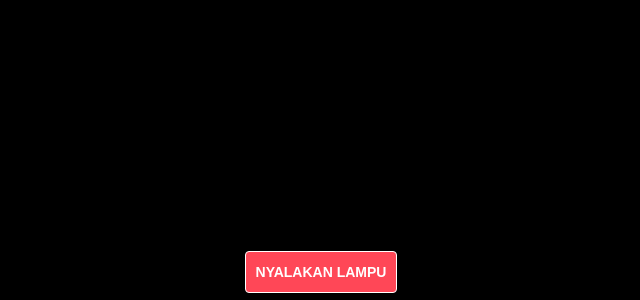
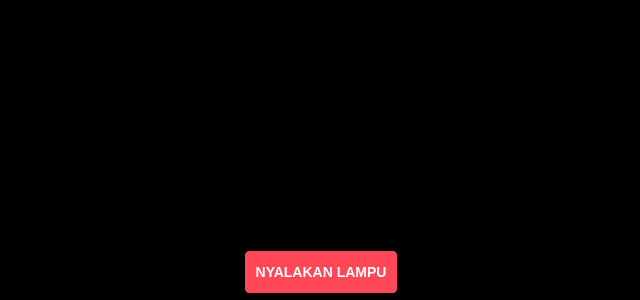
Before and after one commit to amgeekz/hbdsayang, a plain HTML site: page index.html in a window 1280 px wide. Shown: the part 500-800 px from the top of the page, 319-959 px from the left. Drawn offline with nearby package versions, Linux system fonts and the light colour scheme; a web font is replaced by a local one.

Commit message:
Update stylesheet.css

```diff
--- a/stylesheet.css
+++ b/stylesheet.css
@@ -1282,7 +1282,7 @@ audio {
 }
 
 .btn-primary {
-        border-color: #fff;
+        border-color: #ff4757;
         padding: 10px;
         text-transform: uppercase;
         font-family: 'Agency FB bold', arial;
```
